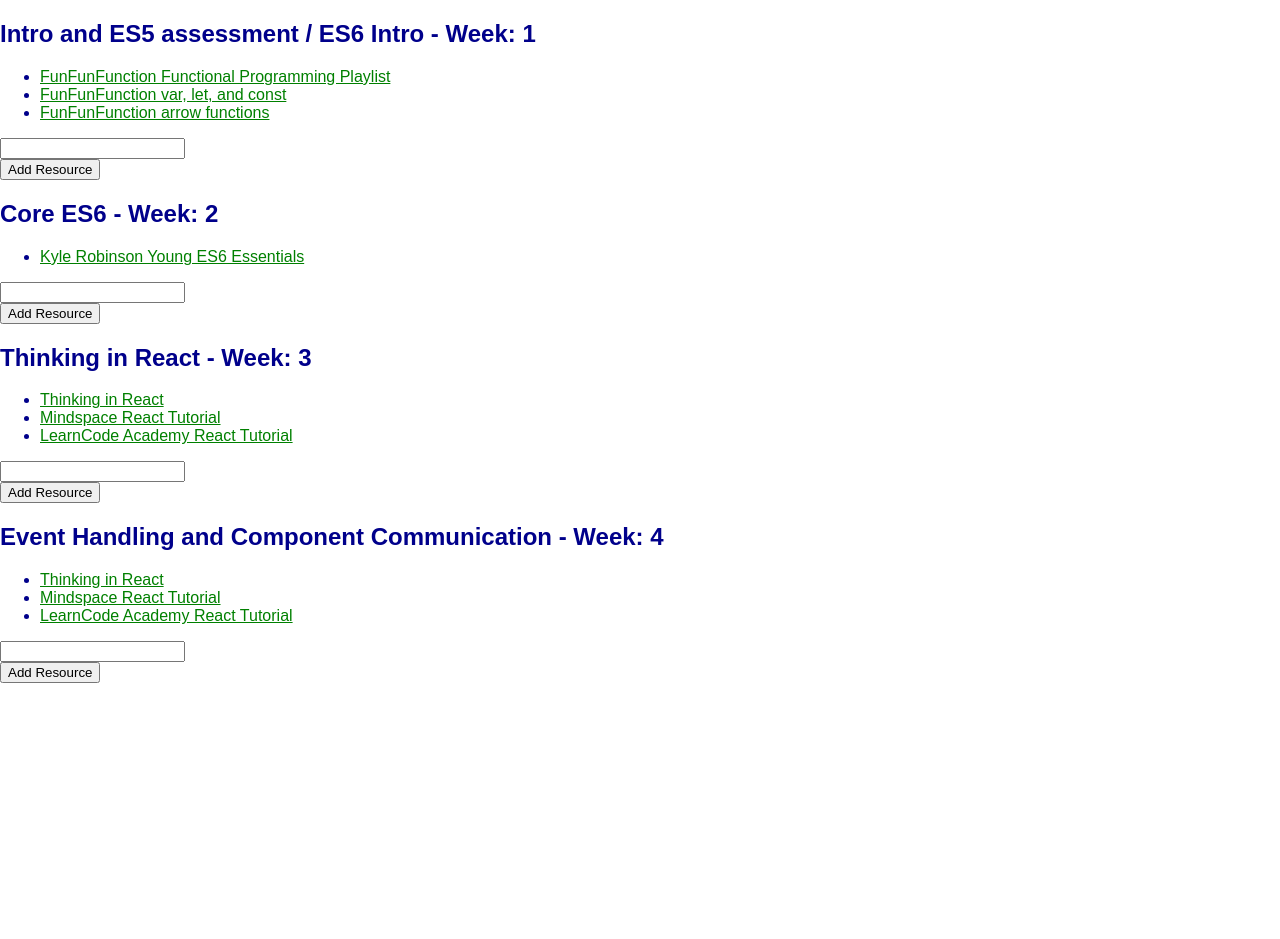
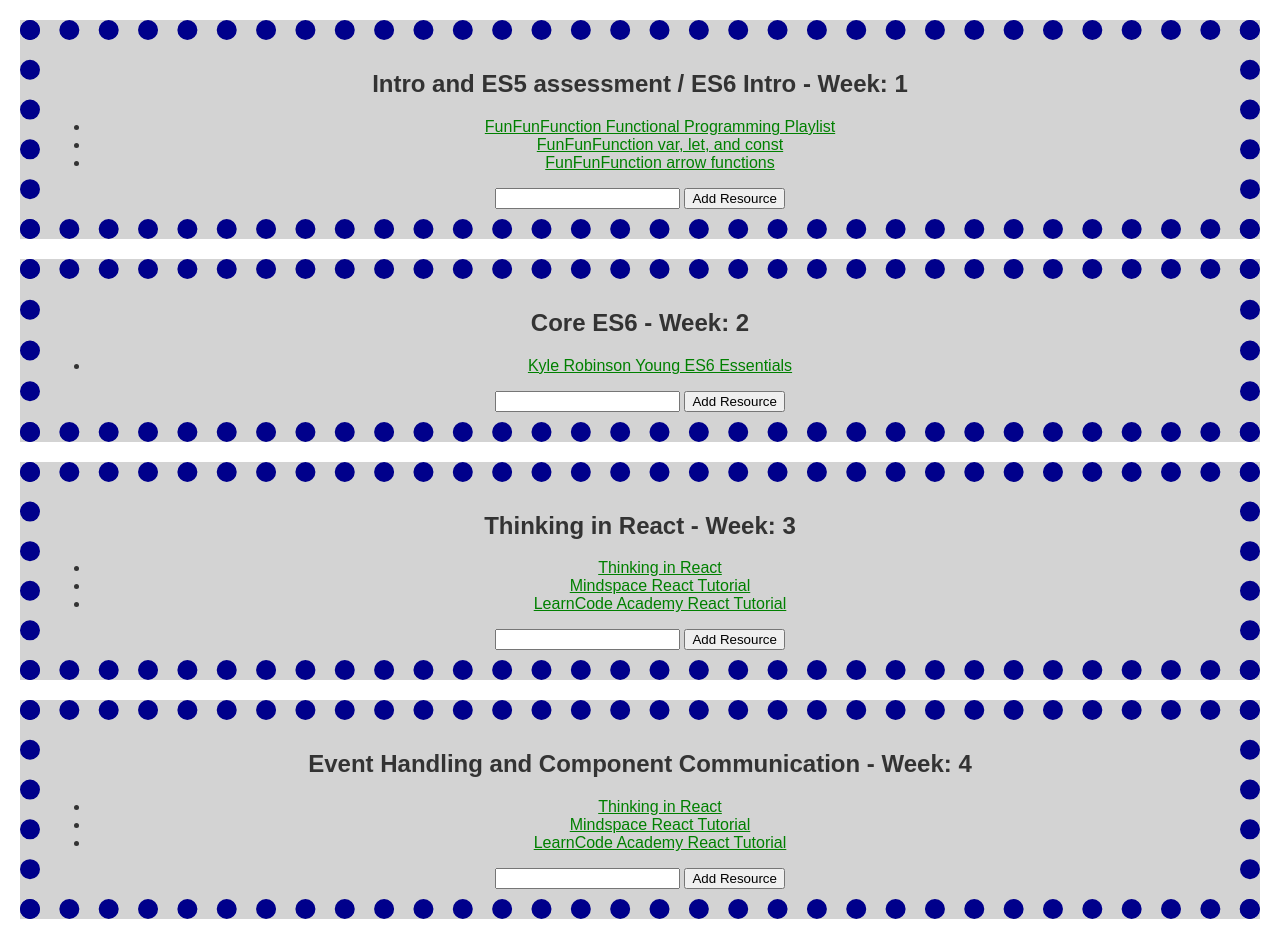
Before and after one commit to JimmyLongbottom/BookmarkManager, a React (Create React App) app: page / in a window 1280 px wide. Before the commit the page ends 800 px from the top, so only its background shows below. Built offline with nearby package versions, Linux system fonts and the light colour scheme.

Commit message:
added css ...lol

```diff
--- a/src/App.js
+++ b/src/App.js
@@ -15,6 +15,7 @@
 
 import React, { Component } from 'react';
 import Subject from './Subject.js';
+
 
 class App extends Component {
   constructor() {
--- a/src/Subject.css
+++ b/src/Subject.css
@@ -1,8 +1,8 @@
 
-.Subject{
-  border: 10px solid orange;
+.sub{
+  border: 20px dotted darkBlue;
   text-align: center;
-  background: #f5f5f5;
+  background: lightGrey;
   color: #333;
   margin: 20px;
   padding: 10px;
--- a/src/Subject.js
+++ b/src/Subject.js
@@ -47,7 +47,7 @@
 
   render() {
     return(
-      <div>
+      <div className='sub'>
         <h2 onClick={this.handleClick}>{this.props.items.subject}</h2>
 
         <ul>
@@ -64,7 +64,7 @@
         <form>
           <label htmlFor="Title</label"></label>
           <input name="title" id="title" onChange={this.handleTyping} value={this.state.title}/>
-          <br/>
+          &nbsp;
           <button onClick={this.handleSubmit}>Add Resource</button>
         </form>
       </div>
```
